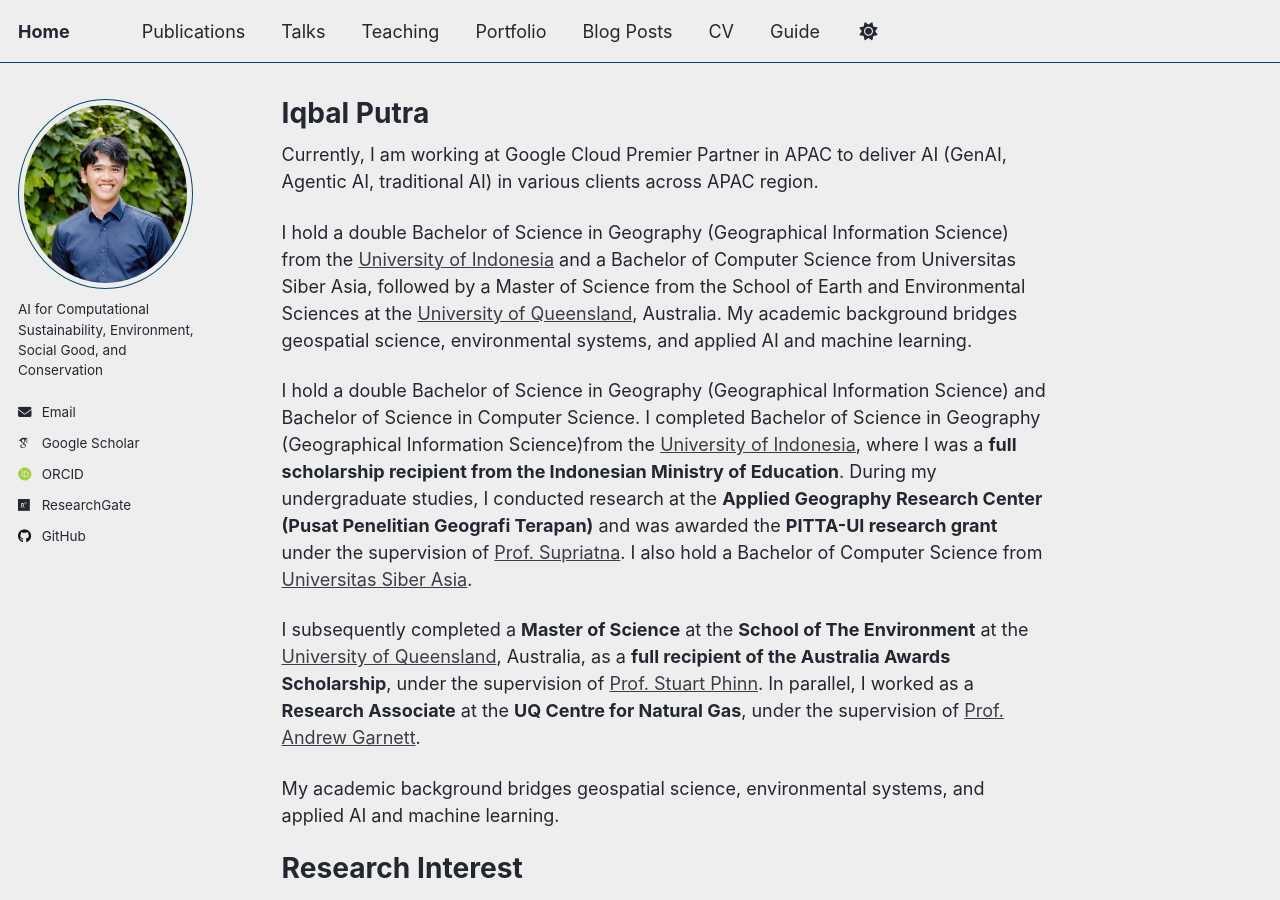
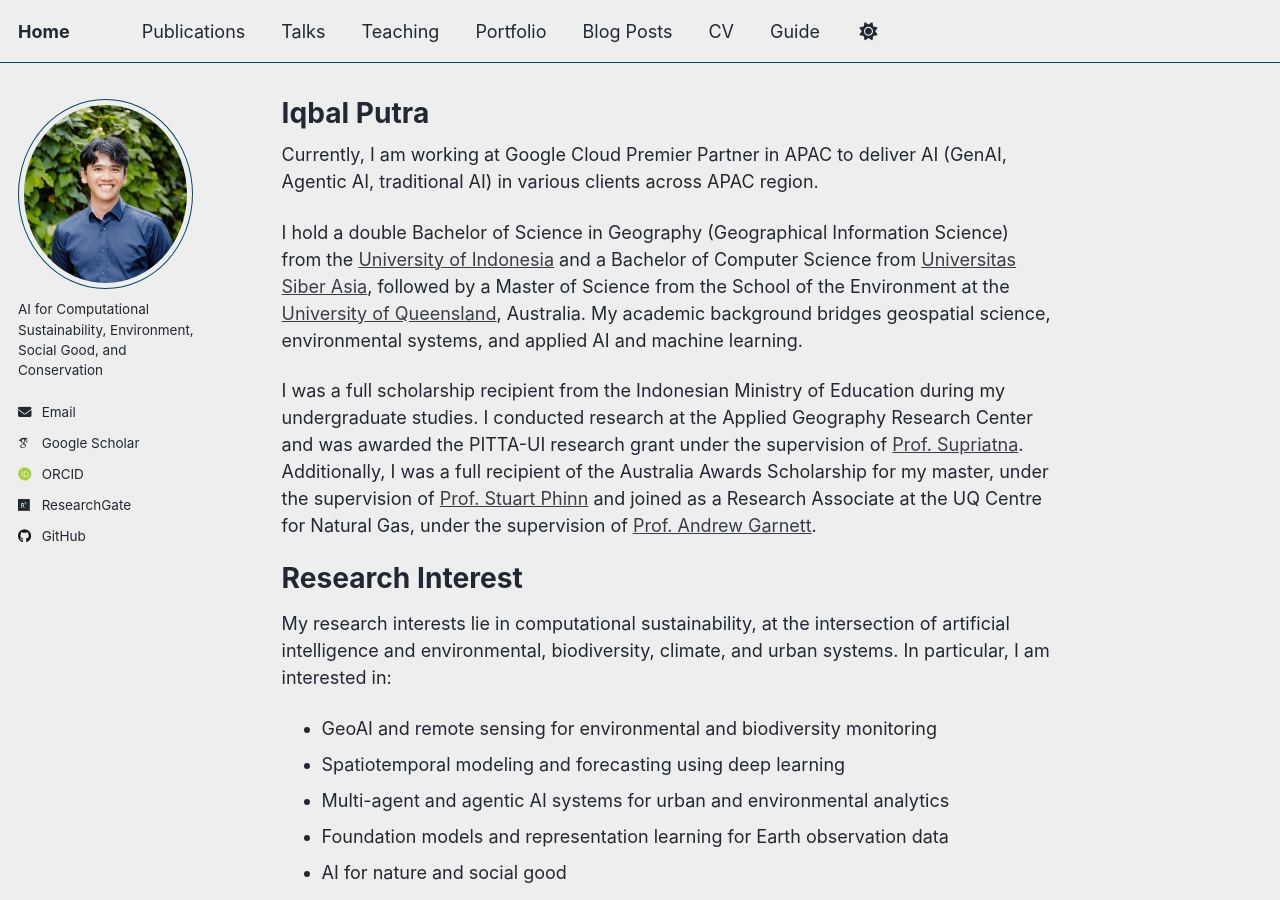
Before and after one commit to iqbal1201/iqbal1201.github.io, a Jekyll site: the page built from _pages/about.md, in a window 1280 px wide and 900 px high. Built offline with Jekyll 4.4.1, drawn with Linux system fonts in a browser that asks for light colours; some web fonts are replaced.

```diff
--- a/_pages/about.md
+++ b/_pages/about.md
@@ -10,15 +10,10 @@ redirect_from:
 
 Currently, I am working at Google Cloud Premier Partner in APAC to deliver AI (GenAI, Agentic AI, traditional AI) in various clients across APAC region.
 
-I hold a double Bachelor of Science in Geography (Geographical Information Science) from the [University of Indonesia](https://www.ui.ac.id) and a Bachelor of Computer Science from Universitas Siber Asia, followed by a Master of Science from the School of Earth and Environmental Sciences at the [University of Queensland](https://environment.uq.edu.au/), Australia. My academic background bridges geospatial science, environmental systems, and applied AI and machine learning.
+I hold a double Bachelor of Science in Geography (Geographical Information Science) from the [University of Indonesia](https://geografi.ui.ac.id/en/) and a Bachelor of Computer Science from [Universitas Siber Asia](https://unsia.ac.id/), followed by a Master of Science from the School of the Environment at the [University of Queensland](https://environment.uq.edu.au/), Australia. My academic background bridges geospatial science, environmental systems, and applied AI and machine learning.
 
-I hold a double Bachelor of Science in Geography (Geographical Information Science) and Bachelor of Science in Computer Science. I completed Bachelor of Science in Geography (Geographical Information Science)from the
-[University of Indonesia](https://www.ui.ac.id), where I was a **full scholarship recipient from the Indonesian Ministry of Education**. During my undergraduate studies, I conducted research at the **Applied Geography Research Center (Pusat Penelitian Geografi Terapan)** and was awarded the **PITTA-UI research grant** under the supervision of [Prof. Supriatna](https://ppsml.sil.ui.ac.id/team-members/prof-dr-drs-supriatna-m-t-2/). I also hold a Bachelor of Computer Science from [Universitas Siber Asia](https://unsia.ac.id).
-
-I subsequently completed a **Master of Science** at the **School of The Environment** at the
-[University of Queensland](https://environment.uq.edu.au/), Australia, as a **full recipient of the Australia Awards Scholarship**, under the supervision of [Prof. Stuart Phinn](https://environment.uq.edu.au/profile/13550/stuart-phinn). In parallel, I worked as a **Research Associate** at the **UQ Centre for Natural Gas**, under the supervision of [Prof. Andrew Garnett](https://gas-energy.centre.uq.edu.au/about/our-people/andrewgarnett).
-
-My academic background bridges geospatial science, environmental systems, and applied AI and machine learning.
+I was a full scholarship recipient from the Indonesian Ministry of Education during my undergraduate studies. I conducted research at the Applied Geography Research Center and was awarded the PITTA-UI research grant under the supervision of [Prof. Supriatna](https://ppsml.sil.ui.ac.id/team-members/prof-dr-drs-supriatna-m-t-2/).
+Additionally, I was a full recipient of the Australia Awards Scholarship for my master, under the supervision of [Prof. Stuart Phinn](https://environment.uq.edu.au/profile/13550/stuart-phinn) and joined as a Research Associate at the UQ Centre for Natural Gas, under the supervision of [Prof. Andrew Garnett](https://gas-energy.centre.uq.edu.au/about/our-people/andrewgarnett).
 
 
 
```
